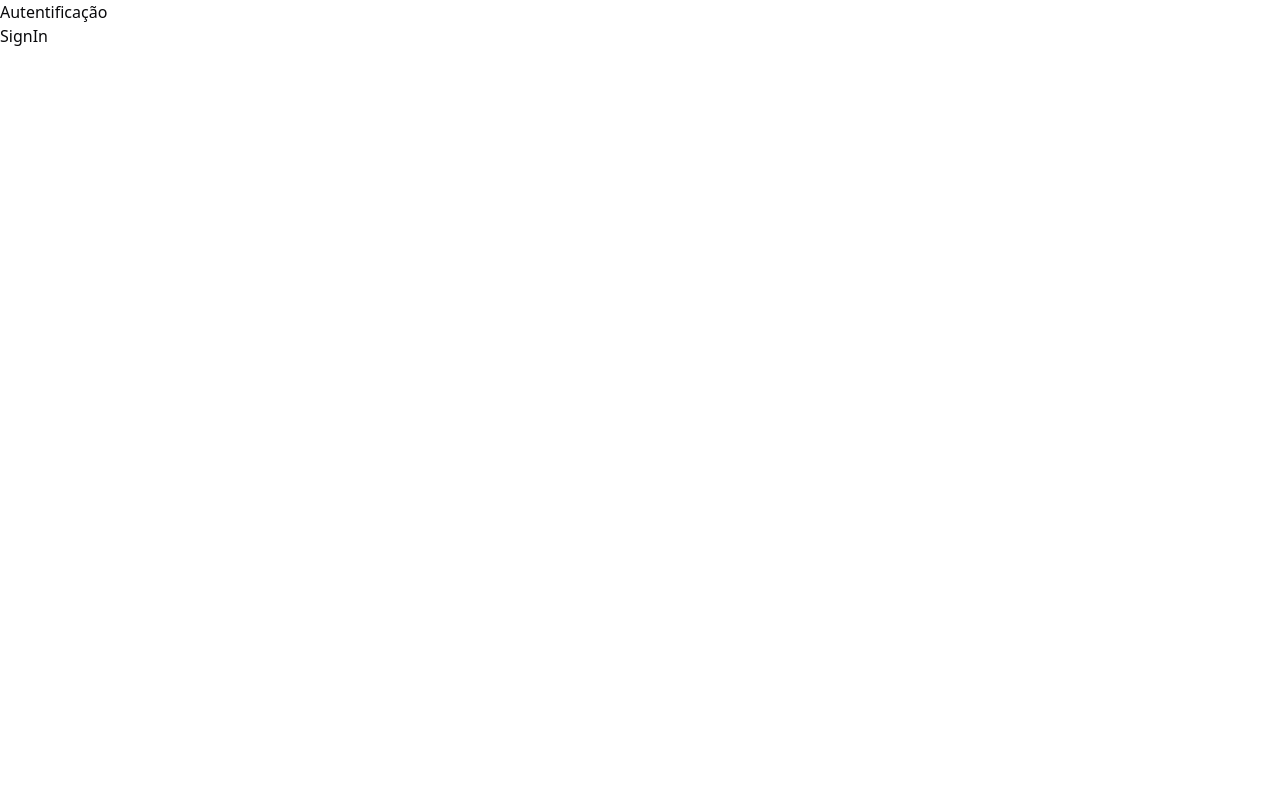
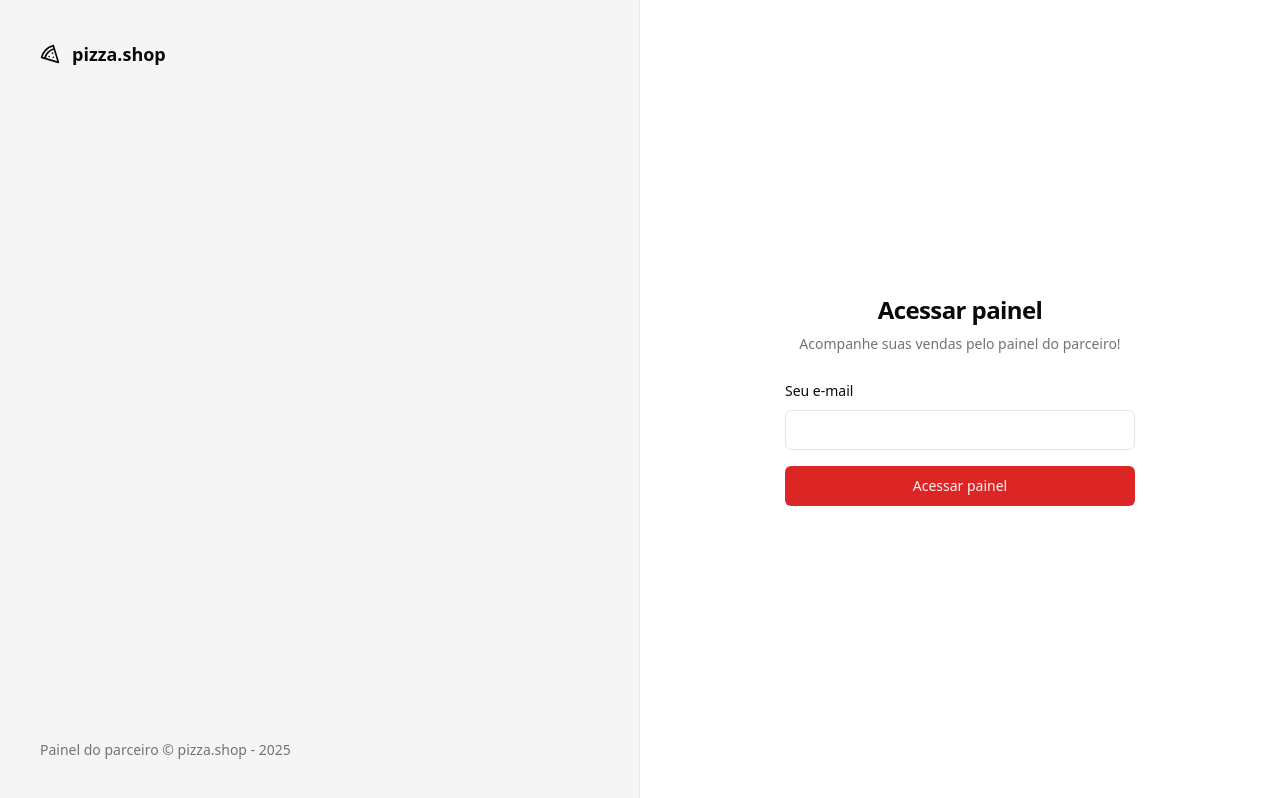
Before and after one commit to thalisonaragao/pizzashop-web, a React (Vite) app: page /sign-in in a window 1280 px wide. Built offline with nearby package versions, Linux system fonts and the light colour scheme.

Commit message:
Página: Login

```diff
--- a/package.json
+++ b/package.json
@@ -10,6 +10,7 @@
     "preview": "vite preview"
   },
   "dependencies": {
+    "@radix-ui/react-label": "^2.1.8",
     "@radix-ui/react-slot": "^1.0.2",
     "class-variance-authority": "^0.7.0",
     "clsx": "^2.0.0",
--- a/src/_layouts/auth.tsx
+++ b/src/_layouts/auth.tsx
@@ -1,11 +1,20 @@
+import { Pizza } from 'lucide-react'
 import { Outlet } from 'react-router-dom'
 
 export function AuthLayout() {
     return(
-        <div>
-            <h1>Autentificação</h1>
+        <div className='min-h-screen grid grid-cols-2'>
+            <div className='h-full border-r border-foreground/5 bg-muted p-10 text-muted-foreground flex flex-col justify-between'>
+                <div className='flex items-center gap-3 text-lg text-foreground'>
+                    <Pizza className='h-5 w-5'/>
+                    <span className='font-semibold'>pizza.shop</span>
+                </div>
+                <footer className='text-sm'>
+                    Painel do parceiro &copy; pizza.shop - {new Date().getFullYear()}
+                </footer>
+            </div>
 
-            <div>
+            <div className='flex flex-col items-center justify-center'>
                 <Outlet />
             </div>
         </div>
--- /dev/null
+++ b/src/components/ui/input.tsx
@@ -0,0 +1,22 @@
+import * as React from "react"
+
+import { cn } from "@/lib/utils"
+
+const Input = React.forwardRef<HTMLInputElement, React.ComponentProps<"input">>(
+  ({ className, type, ...props }, ref) => {
+    return (
+      <input
+        type={type}
+        className={cn(
+          "flex h-10 w-full rounded-md border border-input bg-background px-3 py-2 text-base ring-offset-background file:border-0 file:bg-transparent file:text-sm file:font-medium file:text-foreground placeholder:text-muted-foreground focus-visible:outline-none focus-visible:ring-2 focus-visible:ring-ring focus-visible:ring-offset-2 disabled:cursor-not-allowed disabled:opacity-50 md:text-sm",
+          className
+        )}
+        ref={ref}
+        {...props}
+      />
+    )
+  }
+)
+Input.displayName = "Input"
+
+export { Input }
--- /dev/null
+++ b/src/components/ui/label.tsx
@@ -0,0 +1,24 @@
+import * as React from "react"
+import * as LabelPrimitive from "@radix-ui/react-label"
+import { cva, type VariantProps } from "class-variance-authority"
+
+import { cn } from "@/lib/utils"
+
+const labelVariants = cva(
+  "text-sm font-medium leading-none peer-disabled:cursor-not-allowed peer-disabled:opacity-70"
+)
+
+const Label = React.forwardRef<
+  React.ElementRef<typeof LabelPrimitive.Root>,
+  React.ComponentPropsWithoutRef<typeof LabelPrimitive.Root> &
+    VariantProps<typeof labelVariants>
+>(({ className, ...props }, ref) => (
+  <LabelPrimitive.Root
+    ref={ref}
+    className={cn(labelVariants(), className)}
+    {...props}
+  />
+))
+Label.displayName = LabelPrimitive.Root.displayName
+
+export { Label }
--- a/src/global.css
+++ b/src/global.css
@@ -5,58 +5,50 @@
 @layer base {
   :root {
     --background: 0 0% 100%;
-    --foreground: 240 10% 3.9%;
+    --foreground: 0 0% 3.9%;
     --card: 0 0% 100%;
-    --card-foreground: 240 10% 3.9%;
+    --card-foreground: 0 0% 3.9%;
     --popover: 0 0% 100%;
-    --popover-foreground: 240 10% 3.9%;
-    --primary: 240 5.9% 10%;
-    --primary-foreground: 0 0% 98%;
-    --secondary: 240 4.8% 95.9%;
-    --secondary-foreground: 240 5.9% 10%;
-    --muted: 240 4.8% 95.9%;
-    --muted-foreground: 240 3.8% 46.1%;
-    --accent: 240 4.8% 95.9%;
-    --accent-foreground: 240 5.9% 10%;
+    --popover-foreground: 0 0% 3.9%;
+    --primary: 0 72.2% 50.6%;
+    --primary-foreground: 0 85.7% 97.3%;
+    --secondary: 0 0% 96.1%;
+    --secondary-foreground: 0 0% 9%;
+    --muted: 0 0% 96.1%;
+    --muted-foreground: 0 0% 45.1%;
+    --accent: 0 0% 96.1%;
+    --accent-foreground: 0 0% 9%;
     --destructive: 0 84.2% 60.2%;
     --destructive-foreground: 0 0% 98%;
-    --border: 240 5.9% 90%;
-    --input: 240 5.9% 90%;
-    --ring: 240 10% 3.9%;
-    --chart-1: 12 76% 61%;
-    --chart-2: 173 58% 39%;
-    --chart-3: 197 37% 24%;
-    --chart-4: 43 74% 66%;
-    --chart-5: 27 87% 67%;
-    --radius: 0.5rem
+    --border: 0 0% 89.8%;
+    --input: 0 0% 89.8%;
+    --ring: 0 72.2% 50.6%;
+    --radius: 0.5rem;
   }
+
   .dark {
-    --background: 240 10% 3.9%;
+    --background: 0 0% 3.9%;
     --foreground: 0 0% 98%;
-    --card: 240 10% 3.9%;
+    --card: 0 0% 3.9%;
     --card-foreground: 0 0% 98%;
-    --popover: 240 10% 3.9%;
+    --popover: 0 0% 3.9%;
     --popover-foreground: 0 0% 98%;
-    --primary: 0 0% 98%;
-    --primary-foreground: 240 5.9% 10%;
-    --secondary: 240 3.7% 15.9%;
+    --primary: 0 72.2% 50.6%;
+    --primary-foreground: 0 85.7% 97.3%;
+    --secondary: 0 0% 14.9%;
     --secondary-foreground: 0 0% 98%;
-    --muted: 240 3.7% 15.9%;
-    --muted-foreground: 240 5% 64.9%;
-    --accent: 240 3.7% 15.9%;
+    --muted: 0 0% 14.9%;
+    --muted-foreground: 0 0% 63.9%;
+    --accent: 0 0% 14.9%;
     --accent-foreground: 0 0% 98%;
     --destructive: 0 62.8% 30.6%;
     --destructive-foreground: 0 0% 98%;
-    --border: 240 3.7% 15.9%;
-    --input: 240 3.7% 15.9%;
-    --ring: 240 4.9% 83.9%;
-    --chart-1: 220 70% 50%;
-    --chart-2: 160 60% 45%;
-    --chart-3: 30 80% 55%;
-    --chart-4: 280 65% 60%;
-    --chart-5: 340 75% 55%
+    --border: 0 0% 14.9%;
+    --input: 0 0% 14.9%;
+    --ring: 0 72.2% 50.6%;
   }
 }
+
 
 @layer base {
   * {
--- a/src/pages/auth/sign-in.tsx
+++ b/src/pages/auth/sign-in.tsx
@@ -1,10 +1,35 @@
+import { Button } from "@/components/ui/button"
+import { Input } from "@/components/ui/input"
+import { Label } from "@/components/ui/label"
 import { Helmet } from "react-helmet-async"
 
 export function SignIn(){
  return (
    <>
-    <Helmet title="Login"/>
-    <h1>SignIn</h1>
+    <Helmet title="Login" />
+    <div className="p-8">
+    <div className="flex w-[350px] flex-col justify-center gap-6">
+      <div className="flex flex-col gap-2 text-center">
+        <h1 className="text-2xl font-semibold tracking-tight">
+          Acessar painel
+        </h1>
+        <p className="text-sm text-muted-foreground">
+          Acompanhe suas vendas pelo painel do parceiro!
+        </p>
+      </div>
+
+      <form className="space-y-4">
+        <div className="space-y-2">
+          <Label htmlFor="email">Seu e-mail</Label>
+          <Input id="email" type="email" />
+        </div>
+
+        <Button className="w-full" type="submit">
+          Acessar painel
+        </Button>
+      </form>
+    </div>
+  </div>
    </>
  )
 }
```
Also changed, not shown: 1 other file (tests, documents, lock files or other folders).
